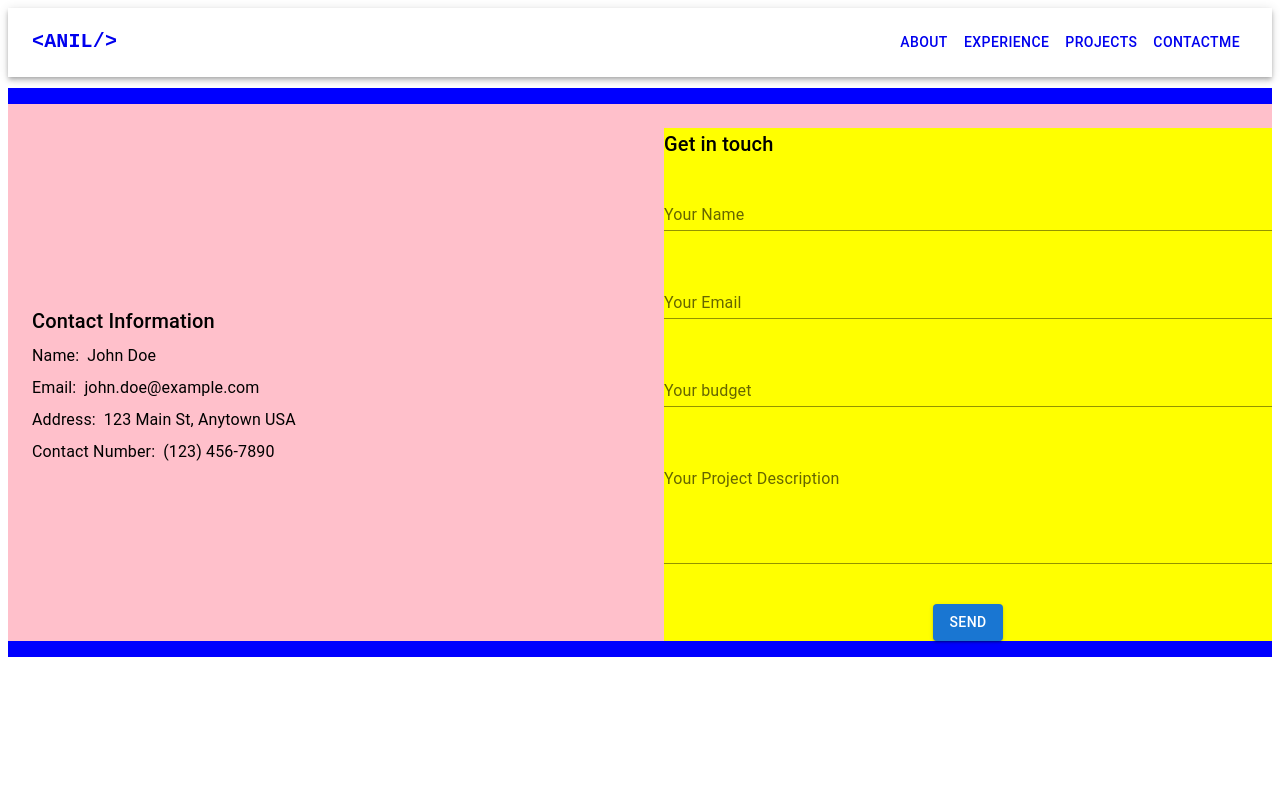
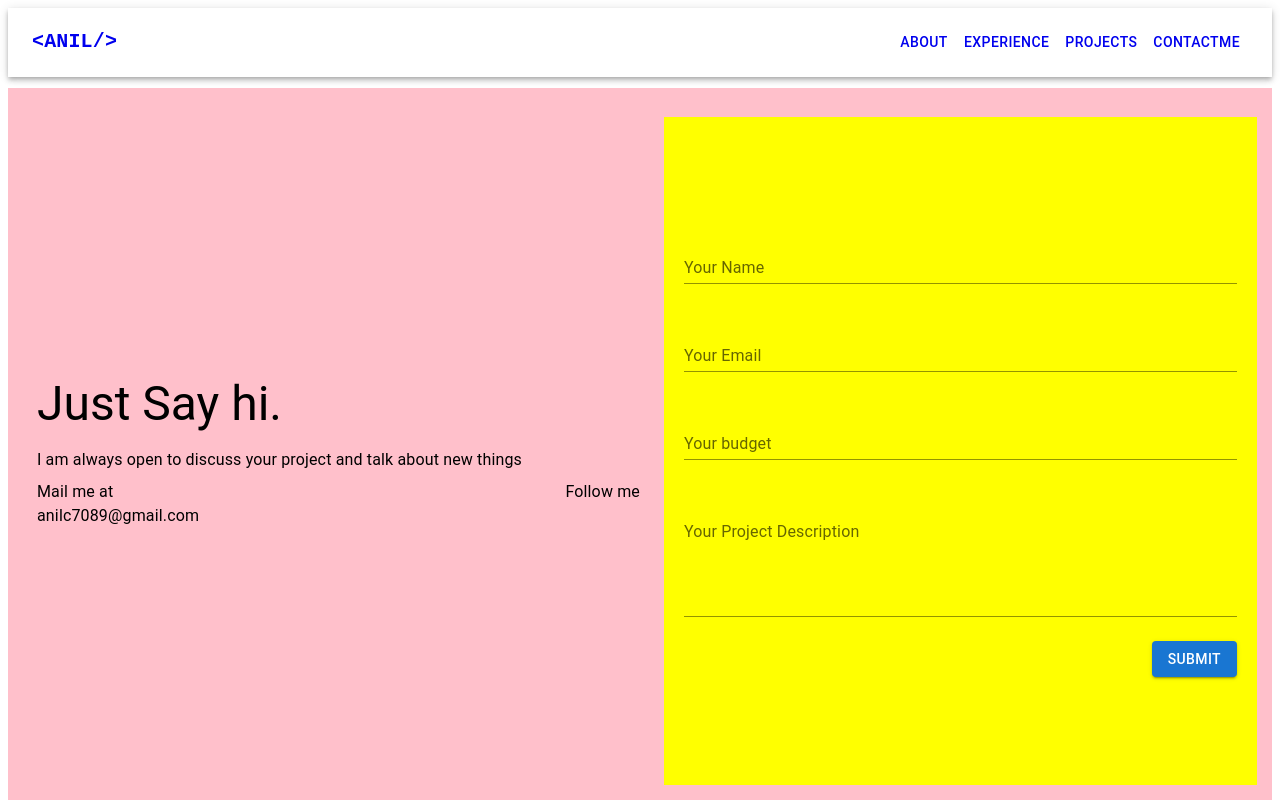
Before and after one commit to anii1429/reactjs-portfolio-website, a React (Create React App) app: page /contactme in a window 1280 px wide. Built offline with nearby package versions, Linux system fonts and the light colour scheme; a web font is replaced by a local one.

Commit message:
style changes

```diff
--- a/src/pages/ContactMe.jsx
+++ b/src/pages/ContactMe.jsx
@@ -1,11 +1,18 @@
-import React, { useState } from 'react';
-import { Box, Container, Grid, TextField, Button, Typography } from '@mui/material';
+import React, { useState } from "react";
+import {
+  Box,
+  Container,
+  Grid,
+  TextField,
+  Button,
+  Typography,
+} from "@mui/material";
 
 const ContactMe = () => {
   const [formData, setFormData] = useState({
-    name: '',
-    email: '',
-    message: '',
+    name: "",
+    email: "",
+    message: "",
   });
   const [submitting, setSubmitting] = useState(false);
   const [submitted, setSubmitted] = useState(false);
@@ -18,15 +25,65 @@ const ContactMe = () => {
   };
 
   return (
-    <Box sx={{ backgroundColor: 'blue', py: 2 ,width:"100%"}}>
-        <Grid container spacing={3} sx={{backgroundColor: 'pink',width:"100%",margin:"auto"}}>
+    <Box sx={{ backgroundColor: "blue", height: "100%" }}>
+      <Grid
+        container
+        spacing={3}
+        sx={{
+          backgroundColor: "pink",
+          width: "100%",
+          margin: "auto",
+          padding: "5px",
+          height: "100%",
+        }}
+      >
         <Grid item xs={12} md={6} lg={6}>
-            <Box sx={{ display: 'flex', flexDirection: 'column', justifyContent: 'center', height: '100%' }}>
-              <Typography variant="h6" gutterBottom>Contact Information</Typography>
-              <Typography variant="body1" sx={{ display: 'flex', alignItems: 'center', mb: 1 }}>
-                <span style={{ marginRight: '8px' }}>Name:</span> John Doe
+          <Box
+            sx={{
+              display: "flex",
+              flexDirection: "column",
+              justifyContent: "center",
+              height: "100%",
+            }}
+          >
+            <Typography variant="h3" gutterBottom>
+              Just Say hi.
             </Typography>
-              <Typography variant="body1" sx={{ display: 'flex', alignItems: 'center', mb: 1 }}>
+            <Typography
+              variant="body1"
+              sx={{ display: "flex", alignItems: "center", mb: 1 }}
+            >
+              I am always open to discuss your project and talk about new things
+            </Typography>
+            <Box sx={{ display: "flex", justifyContent: "space-between" }}>
+              <Box>
+                {" "}
+                <Typography
+                  variant="body1"
+                  sx={{
+                    display: "flex",
+                    flexDirection: "column",
+                    alignItems: "start",
+                    mb: 1,
+                  }}
+                >
+                  <span style={{ marginRight: "8px" }}>Mail me at</span>{" "}
+                  anilc7089@gmail.com
+                </Typography>
+              </Box>
+              <Box
+                sx={{
+                  display: "flex",
+                  flexDirection: "column",
+                  alignItems: "start",
+                  mb: 1,
+                }}
+              >
+                <Typography variant="body1">Follow me</Typography>
+                <Box></Box>
+              </Box>
+            </Box>
+            {/* <Typography variant="body1" sx={{ display: 'flex', alignItems: 'center', mb: 1 }}>
                 <span style={{ marginRight: '8px' }}>Email:</span> john.doe@example.com
               </Typography>
               <Typography variant="body1" sx={{ display: 'flex', alignItems: 'center', mb: 1 }}>
@@ -34,33 +91,82 @@ const ContactMe = () => {
               </Typography>
               <Typography variant="body1" sx={{ display: 'flex', alignItems: 'center' }}>
                 <span style={{ marginRight: '8px' }}>Contact Number:</span> (123) 456-7890
-              </Typography>
+              </Typography> */}
           </Box>
         </Grid>
-          <Grid item  xs={12} md={6} lg={6}>
-            <Box sx={{ display: 'flex',backgroundColor:"yellow", flexDirection: 'column', justifyContent: 'center', height: '100%'}}>
-              <Typography variant="h6" gutterBottom>Get in touch</Typography>
+        <Grid item xs={12} md={6} lg={6} sx={{ padding: "10px" }}>
+          <Box
+            sx={{
+              display: "flex",
+              backgroundColor: "yellow",
+              flexDirection: "column",
+              justifyContent: "center",
+              height: "100%",
+            }}
+          >
+            {/* <Typography variant="h4" gutterBottom>Get in touch</Typography> */}
             {submitted ? (
-                <Typography variant="body1" align="center" sx={{ mb: 2 }}>Thank you for your message! I'll get back to you as soon as possible.</Typography>
+              <Typography variant="body1" align="center" sx={{ mb: 2 }}>
+                Thank you for your message! I'll get back to you as soon as
+                possible.
+              </Typography>
             ) : (
               <form>
-                  <Grid container spacing={2}>
+                <Grid container spacing={2} sx={{ padding: "0 20px 5px 20px" }}>
                   <Grid item xs={12}>
-                      <TextField label="Your Name" fullWidth margin="normal"  variant="standard" name="name" value={formData.name} onChange={handleChange} />
+                    <TextField
+                      label="Your Name"
+                      fullWidth
+                      margin="normal"
+                      variant="standard"
+                      name="name"
+                      value={formData.name}
+                      onChange={handleChange}
+                    />
                   </Grid>
                   <Grid item xs={12}>
-                      <TextField label="Your Email" fullWidth margin="normal"  variant="standard" name="email" value={formData.email} onChange={handleChange} />
+                    <TextField
+                      label="Your Email"
+                      fullWidth
+                      margin="normal"
+                      variant="standard"
+                      name="email"
+                      value={formData.email}
+                      onChange={handleChange}
+                    />
                   </Grid>
                   <Grid item xs={12}>
-                      <TextField label="Your budget" fullWidth margin="normal"  variant="standard" name="budget" value={formData.email} onChange={handleChange} />
+                    <TextField
+                      label="Your budget"
+                      fullWidth
+                      margin="normal"
+                      variant="standard"
+                      name="budget"
+                      value={formData.email}
+                      onChange={handleChange}
+                    />
                   </Grid>
                   <Grid item xs={12}>
-                      <TextField label="Your Project Description" fullWidth margin="normal"  variant="standard" multiline rows={4} name="description" value={formData.message} onChange={handleChange} />
+                    <TextField
+                      label="Your Project Description"
+                      fullWidth
+                      margin="normal"
+                      variant="standard"
+                      multiline
+                      rows={4}
+                      name="description"
+                      value={formData.message}
+                      onChange={handleChange}
+                    />
                   </Grid>
                   <Grid item xs={12}>
-                      <Box sx={{ display: 'flex', justifyContent: 'center', mt: 2 }}>
-                        <Button variant="contained" color="primary" disabled={submitting}>
-                          Send
+                    <Box sx={{ display: "flex", justifyContent: "end" }}>
+                      <Button
+                        variant="contained"
+                        color="primary"
+                        disabled={submitting}
+                      >
+                        Submit
                       </Button>
                     </Box>
                   </Grid>
```
Also changed, not shown: src/components/socialApp.jsx (+29 -6 lines). Lines whose indentation alone changed are shown as unchanged.
